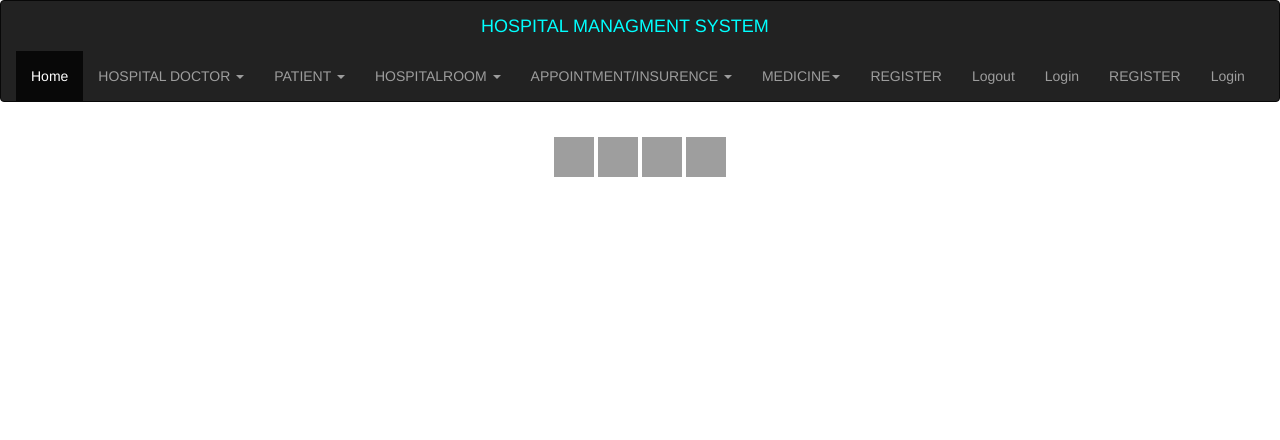
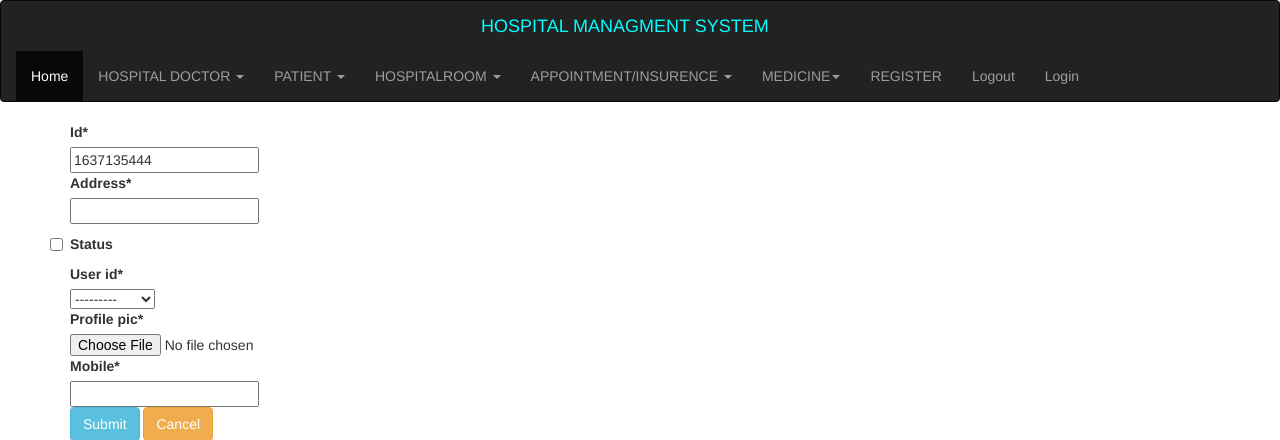
Before and after one commit to Adi19471/HOSPITAL-MANAGEMENT-SYSTEM, a Django app: page /hospital-doctordata/ in a window 1280 px wide. Shown: the top 440 px of the page. Run offline with Django 3.2, Linux system fonts and the light colour scheme; data comes from the database, SQL or seed files in the repository; some libraries are stand-ins or nearby versions; grey boxes are pictures that could not be loaded.

Commit message:
files id

```diff
--- a/HospitalAPP/templates/HOSPITAL/4_HospitalDepartment_view.html
+++ b/HospitalAPP/templates/HOSPITAL/4_HospitalDepartment_view.html
@@ -3,7 +3,7 @@
 {% load static %}
 {% block content %}
 
-{% if user.is_authenticated and user.is_staff and user.is_superuser %}
+
 <div class="container-fluid">
     <div class="row ">
         <div class="col-md-6 mt-5">
@@ -48,5 +48,5 @@
 {% endif %}
 
 
-{% endif %}
+
 {% endblock %}
--- a/HospitalAPP/templates/HOSPITAL/5_hospital_doctor_view.html
+++ b/HospitalAPP/templates/HOSPITAL/5_hospital_doctor_view.html
@@ -6,7 +6,6 @@
 
 
 
-{% if user.is_authenticated and user.is_staff and user.is_superuser %}
 
 
 <div class="container">
@@ -72,7 +71,7 @@
 
 
 
-{% endif %}
+
 
 
 {% endblock %}
--- a/HospitalAPP/templates/HOSPITAL/navbar.html
+++ b/HospitalAPP/templates/HOSPITAL/navbar.html
@@ -66,8 +66,6 @@
       <li><a href="{% url 'login' %}">Login</a></li>
 
 
-     <li><a href="{% url 'userregistration' %}">REGISTER</a></li>
-     <li><a href="{% url 'login' %}">Login</a></li>
 
 
     </ul>
```
